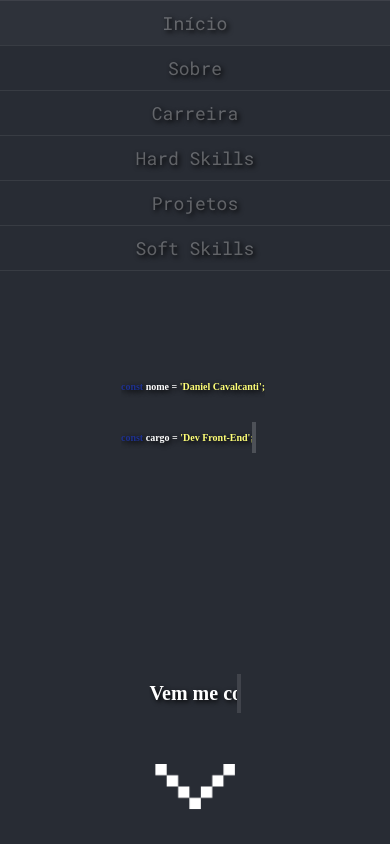
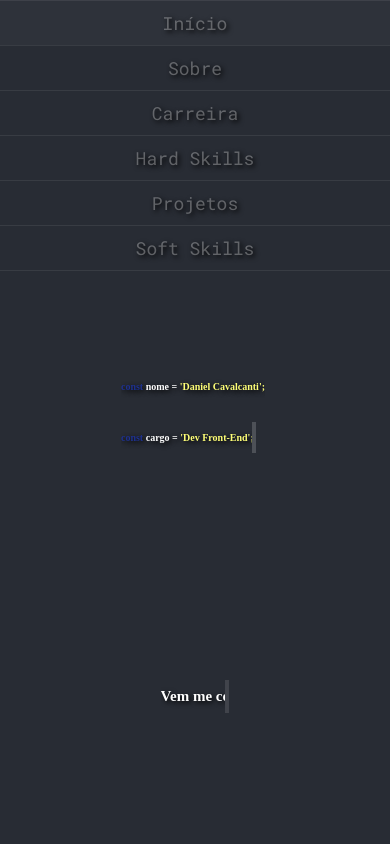
Before and after one commit to DanielCavalcantih/my-portfolio, a React (Create React App) app: page / in a window 390 px wide. Shown: the top 844 px of the page. Built offline with nearby package versions, Linux system fonts and the light colour scheme; grey boxes are pictures that could not be loaded.

Commit message:
Responsividade

```diff
--- a/src/styles/header.css
+++ b/src/styles/header.css
@@ -204,6 +204,10 @@ nav {
     width: 100%;
   }
 
+  .link-img img {
+    visibility: hidden;
+  }
+
   .link-nav {
     border-width: 1px 0 0 0;
     width: 100%;
@@ -230,4 +234,8 @@ nav {
   .subtitle {
     font-size: 10px;
   }
+
+  .knowMe h2 {
+    font-size: 15px;
+  }
 }
```
